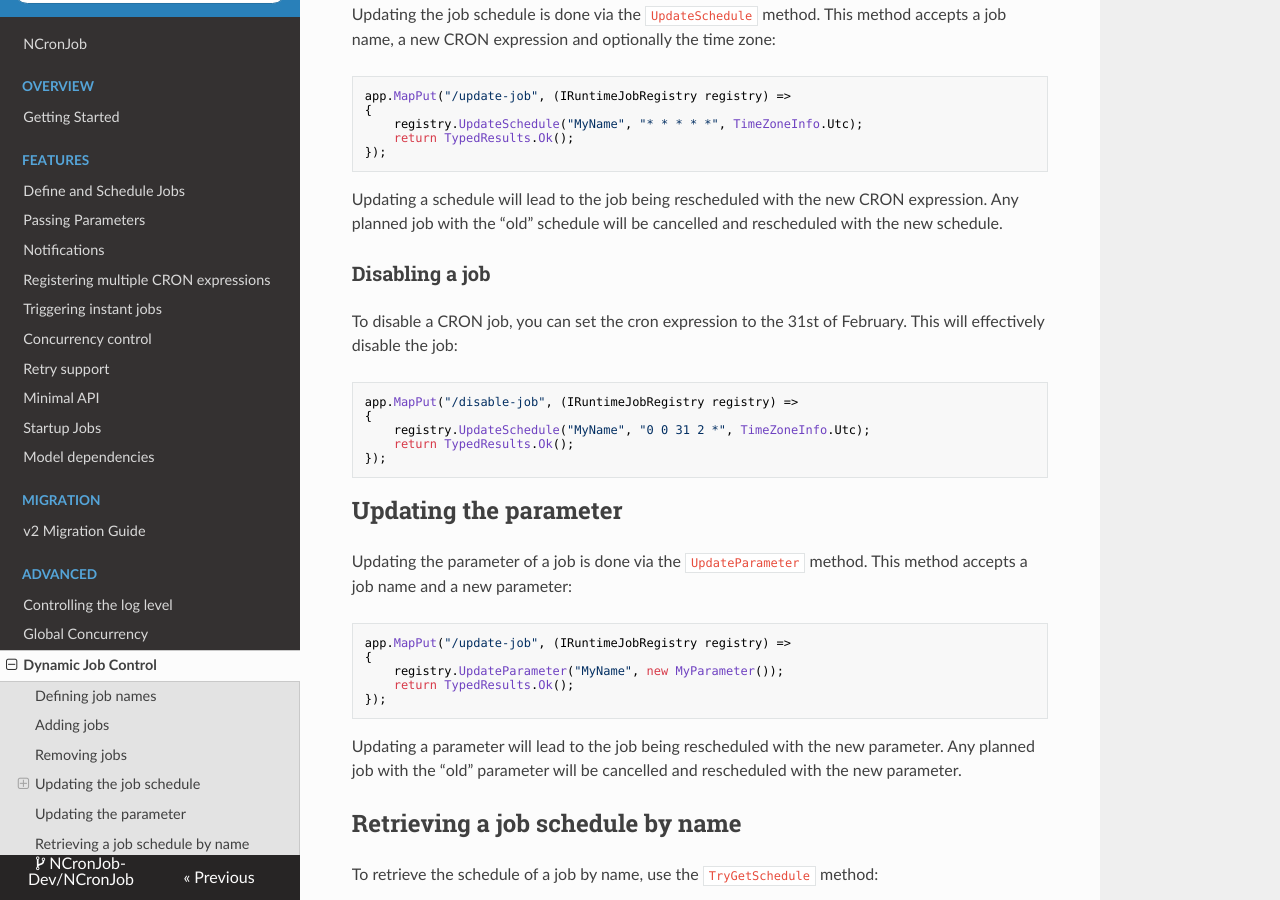
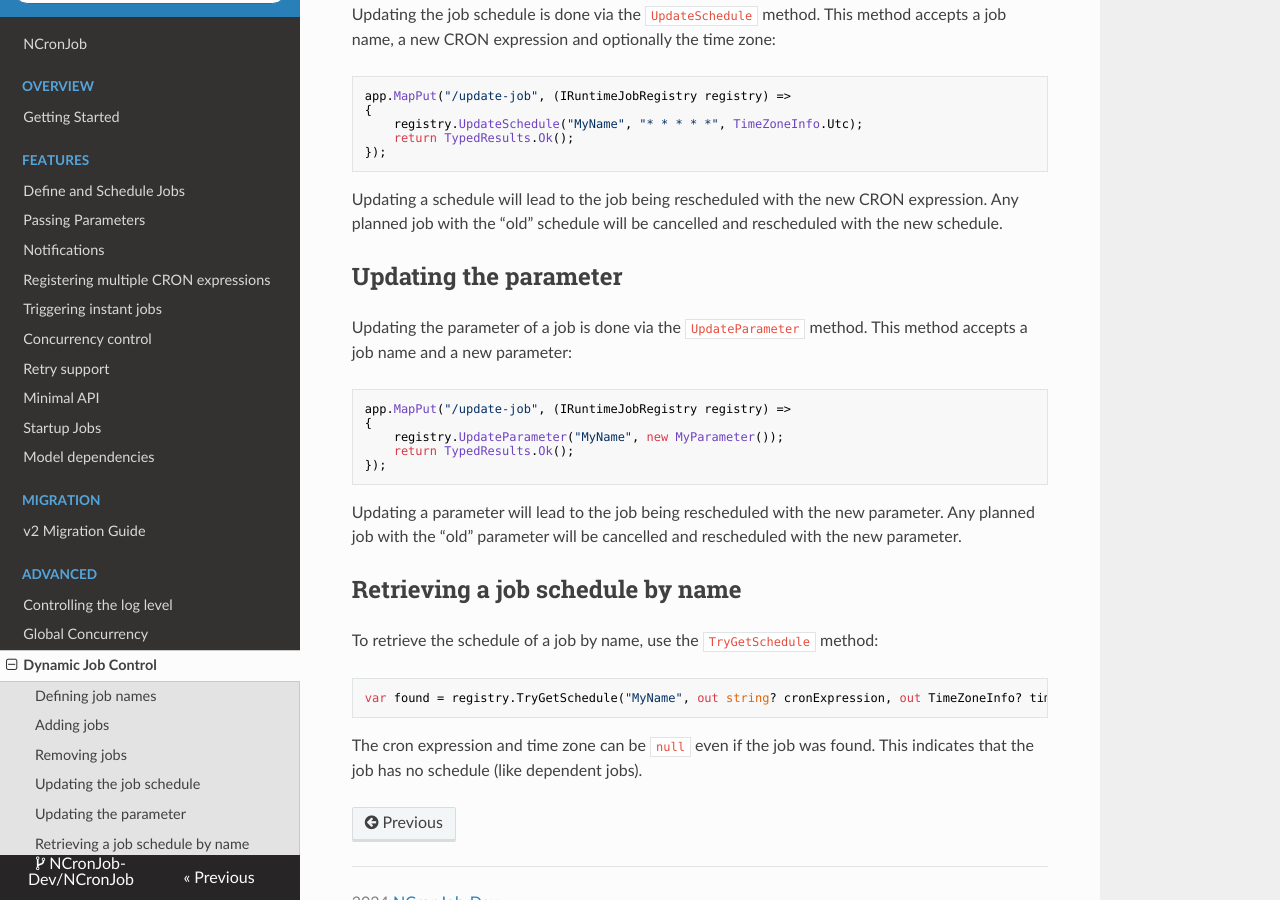
Before and after one commit to NCronJob-Dev/NCronJob, an MkDocs documentation site: the page built from docs/advanced/dynamic-job-control.md, in a window 1280 px wide and 900 px high, scrolled down 1354 px. Built offline with MkDocs 1.6.1, drawn with Linux system fonts in a browser that asks for light colours; nearby versions of some CDN libraries.

Commit message:
refactor: Remove Disable CRON as "feature"

````diff
--- a/docs/advanced/dynamic-job-control.md
+++ b/docs/advanced/dynamic-job-control.md
@@ -64,17 +64,6 @@ app.MapPut("/update-job", (IRuntimeJobRegistry registry) =>
 
 Updating a schedule will lead to the job being rescheduled with the new CRON expression. Any planned job with the "old" schedule will be cancelled and rescheduled with the new schedule.
 
-### Disabling a job
-To disable a CRON job, you can set the cron expression to the 31st of February. This will effectively disable the job:
-
-```csharp
-app.MapPut("/disable-job", (IRuntimeJobRegistry registry) =>
-{
-    registry.UpdateSchedule("MyName", "0 0 31 2 *", TimeZoneInfo.Utc);
-    return TypedResults.Ok();
-});
-```
-
 ## Updating the parameter
 Updating the parameter of a job is done via the `UpdateParameter` method. This method accepts a job name and a new parameter:
 
````
Also changed, not shown: 1 other file.
